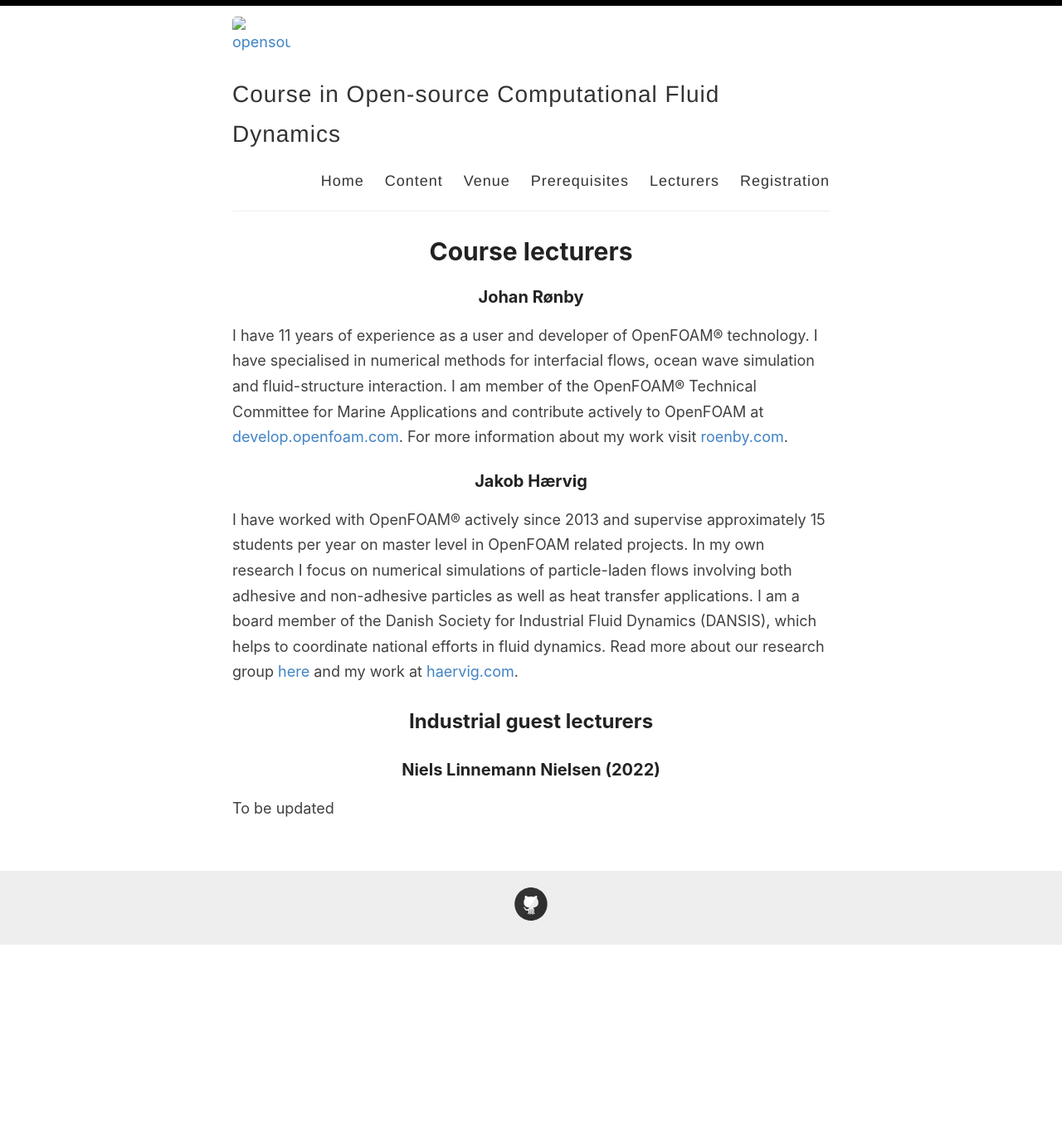
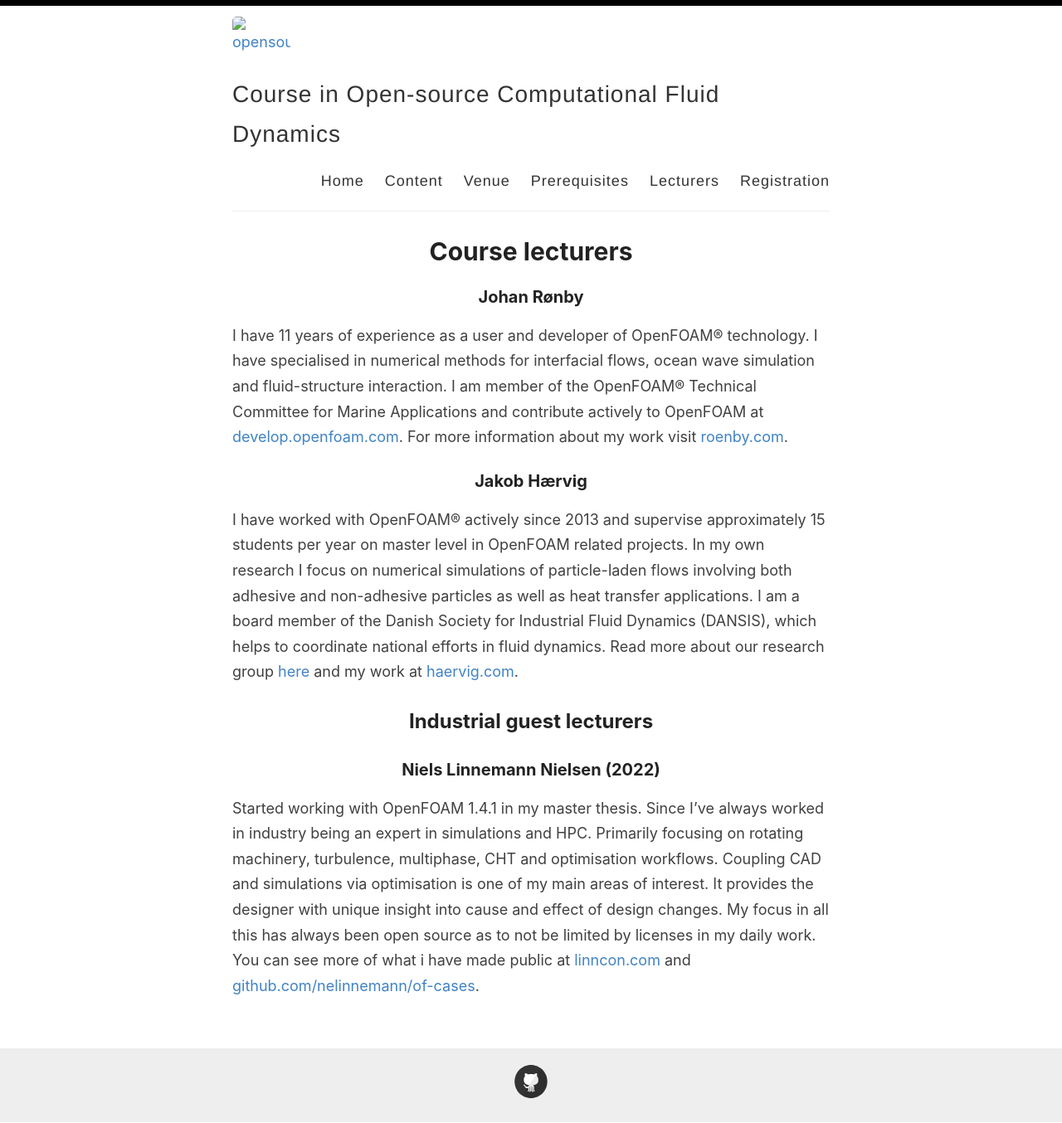
Before and after one commit to OpenSourceCFDCourse/opensourcecfdcourse.github.io, a Jekyll site: the page built from _pages/course-lecturers.md, in a window 1280 px wide. Shown: the whole page at 83% size. Built offline with Jekyll 4.4.1, drawn with Linux system fonts in a browser that asks for light colours; before the commit the page ends 1140 px from its top, so only the background shows below that.

Commit message:
Updated with Niels

```diff
--- a/_pages/course-lecturers.md
+++ b/_pages/course-lecturers.md
@@ -13,4 +13,7 @@ I have worked with OpenFOAM® actively since 2013 and supervise approximately 15
 ## Industrial guest lecturers
 
 ### Niels Linnemann Nielsen (2022)
-To be updated
+Started working with OpenFOAM 1.4.1 in my master thesis. Since I've always worked in industry being an expert in simulations and HPC. Primarily focusing on rotating machinery, turbulence, multiphase, CHT and optimisation workflows. Coupling CAD and simulations via optimisation is one of my main areas of interest.
+It provides the designer with unique insight into cause and effect of design changes.
+My focus in all this has always been open source as to not be limited by licenses in my daily work.
+You can see more of what i have made public at [linncon.com](https://linncon.com) and [github.com/nelinnemann/of-cases](https://github.com/nelinnemann/of-cases).
```
